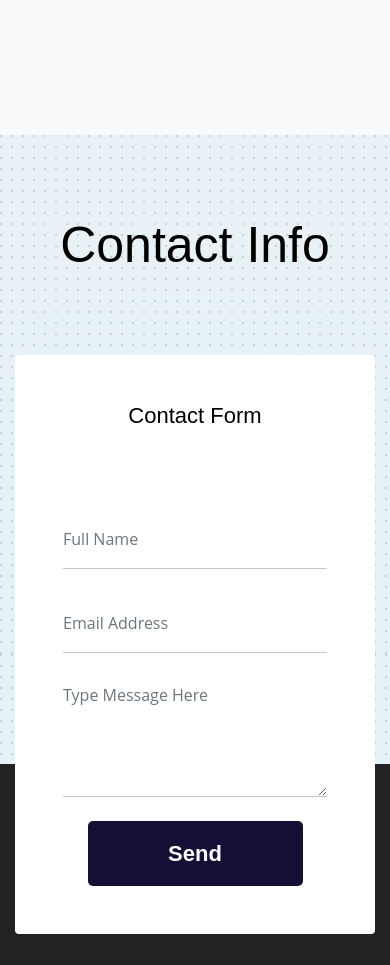
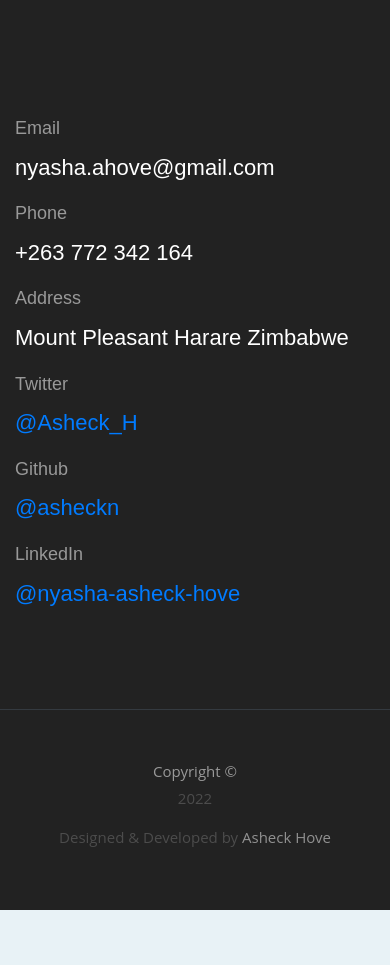
Before and after one commit to asheckn/asheckn.github.io, a website: page portfolio.html in a window 390 px wide. Shown: the part 2020-2985 px from the top of the page. After the commit the page ends 2930 px from the top, so only its background shows below. Drawn offline with Linux system fonts and the light colour scheme.

Commit message:
removed contacts added new row under get in touch changed picture

```diff
--- a/footer.html
+++ b/footer.html
@@ -16,6 +16,24 @@
                     <p class="text-white paragraph-lg font-secondary">Mount Pleasant Harare Zimbabwe</p>
                 </div>
             </div>
+            <div class="row">
+                <div class="col-md-4">
+                    <h5 class="text-light">Twitter</h5>
+                    <p class="text-white paragraph-lg font-secondary">
+                        <a href="https://twitter.com/Asheck_H">
+                            @Asheck_H
+                        </a>
+                        </p>
+                </div>
+                <div class="col-md-4">
+                    <h5 class="text-light">Github</h5>
+                    <p class="text-white paragraph-lg font-secondary"><a href="https://github.com/asheckn">@asheckn</a></p>
+                </div>
+                <div class="col-md-4">
+                    <h5 class="text-light">LinkedIn</h5>
+                    <p class="text-white paragraph-lg font-secondary"><a href="https://www.linkedin.com/in/nyasha-asheck-hove/">@nyasha-asheck-hove</a></p>
+                </div>
+            </div>
         </div>
     </div>
     <div class="border-top text-center border-dark py-5">
--- a/header.html
+++ b/header.html
@@ -20,9 +20,9 @@
                 <li class="nav-item">
                     <a class="nav-link" href="portfolio.html">Portfolio</a>
                 </li>
-                <li class="nav-item">
-                    <a class="nav-link" href="contact.html">Contact</a>
-                </li>
+<!--                <li class="nav-item">-->
+<!--                    <a class="nav-link" href="contact.html">Contact</a>-->
+<!--                </li>-->
             </ul>
         </div>
     </nav>
--- a/portfolio.html
+++ b/portfolio.html
@@ -178,36 +178,37 @@
           </div>
         </div>
       </div>
-      <div class="col-lg-4 col-6 mb-4 shuffle-item" data-groups="[&quot;branding&quot;]">
-        <div class="position-relative rounded hover-wrapper">
-          <img src="images/portfolio/item-1.png" alt="portfolio-image" class="img-fluid rounded w-100 d-block">
-          <div class="hover-overlay">
-            <div class="hover-content">
-              <a class="btn btn-light btn-sm" href="#!">view project</a>
-            </div>
-          </div>
-        </div>
-      </div>
-      <div class="col-lg-4 col-6 mb-4 shuffle-item" data-groups="[&quot;design&quot;,&quot;illustration&quot;,&quot;branding&quot;]">
-        <div class="position-relative rounded hover-wrapper">
-          <img src="images/portfolio/item-3.png" alt="portfolio-image" class="img-fluid rounded w-100 d-block">
-          <div class="hover-overlay">
-            <div class="hover-content">
-              <a class="btn btn-light btn-sm" href="#!">view project</a>
-            </div>
-          </div>
-        </div>
-      </div>
-      <div class="col-lg-4 col-6 mb-4 shuffle-item illustration" data-groups="[&quot;illustration&quot;]">
-        <div class="position-relative rounded hover-wrapper">
-          <img src="images/portfolio/item-7.png" alt="portfolio-image" class="img-fluid rounded w-100 d-block">
-          <div class="hover-overlay">
-            <div class="hover-content">
-              <a class="btn btn-light btn-sm" href="#!">view project</a>
-            </div>
-          </div>
-        </div>
-      </div>
+
+<!--      <div class="col-lg-4 col-6 mb-4 shuffle-item" data-groups="[&quot;branding&quot;]">-->
+<!--        <div class="position-relative rounded hover-wrapper">-->
+<!--          <img src="images/portfolio/item-1.png" alt="portfolio-image" class="img-fluid rounded w-100 d-block">-->
+<!--          <div class="hover-overlay">-->
+<!--            <div class="hover-content">-->
+<!--              <a class="btn btn-light btn-sm" href="#!">view project</a>-->
+<!--            </div>-->
+<!--          </div>-->
+<!--        </div>-->
+<!--      </div>-->
+<!--      <div class="col-lg-4 col-6 mb-4 shuffle-item" data-groups="[&quot;design&quot;,&quot;illustration&quot;,&quot;branding&quot;]">-->
+<!--        <div class="position-relative rounded hover-wrapper">-->
+<!--          <img src="images/portfolio/item-3.png" alt="portfolio-image" class="img-fluid rounded w-100 d-block">-->
+<!--          <div class="hover-overlay">-->
+<!--            <div class="hover-content">-->
+<!--              <a class="btn btn-light btn-sm" href="#!">view project</a>-->
+<!--            </div>-->
+<!--          </div>-->
+<!--        </div>-->
+<!--      </div>-->
+<!--      <div class="col-lg-4 col-6 mb-4 shuffle-item illustration" data-groups="[&quot;illustration&quot;]">-->
+<!--        <div class="position-relative rounded hover-wrapper">-->
+<!--          <img src="images/portfolio/item-7.png" alt="portfolio-image" class="img-fluid rounded w-100 d-block">-->
+<!--          <div class="hover-overlay">-->
+<!--            <div class="hover-content">-->
+<!--              <a class="btn btn-light btn-sm" href="#!">view project</a>-->
+<!--            </div>-->
+<!--          </div>-->
+<!--        </div>-->
+<!--      </div>-->
     </div>
   </div>
 </section>
@@ -251,37 +252,37 @@
 </section>
 <!-- /clients -->
 
-<!-- contact -->
-<section class="section section-on-footer" data-background="images/backgrounds/bg-dots.png">
-  <div class="container">
-    <div class="row">
-      <div class="col-12 text-center">
-        <h2 class="section-title">Contact Info</h2>
-      </div>
-      <div class="col-lg-8 mx-auto">
-        <div class="bg-white rounded text-center p-5 shadow-down">
-          <h4 class="mb-80">Contact Form</h4>
-          <form action="#" class="row">
-            <div class="col-md-6">
-              <input type="text" id="name" name="name" placeholder="Full Name" class="form-control px-0 mb-4" required>
-            </div>
-            <div class="col-md-6">
-              <input type="email" id="email" name="email" placeholder="Email Address" class="form-control px-0 mb-4" required>
-            </div>
-            <div class="col-12">
-              <textarea name="message" id="message" class="form-control px-0 mb-4"
-                placeholder="Type Message Here" required></textarea>
-            </div>
-            <div class="col-lg-6 col-10 mx-auto">
-              <button class="btn btn-primary w-100">send</button>
-            </div>
-          </form>
-        </div>
-      </div>
-    </div>
-  </div>
-</section>
-<!-- /contact -->
+<!--&lt;!&ndash; contact &ndash;&gt;-->
+<!--<section class="section section-on-footer" data-background="images/backgrounds/bg-dots.png">-->
+<!--  <div class="container">-->
+<!--    <div class="row">-->
+<!--      <div class="col-12 text-center">-->
+<!--        <h2 class="section-title">Contact Info</h2>-->
+<!--      </div>-->
+<!--      <div class="col-lg-8 mx-auto">-->
+<!--        <div class="bg-white rounded text-center p-5 shadow-down">-->
+<!--          <h4 class="mb-80">Contact Form</h4>-->
+<!--          <form action="#" class="row">-->
+<!--            <div class="col-md-6">-->
+<!--              <input type="text" id="name" name="name" placeholder="Full Name" class="form-control px-0 mb-4" required>-->
+<!--            </div>-->
+<!--            <div class="col-md-6">-->
+<!--              <input type="email" id="email" name="email" placeholder="Email Address" class="form-control px-0 mb-4" required>-->
+<!--            </div>-->
+<!--            <div class="col-12">-->
+<!--              <textarea name="message" id="message" class="form-control px-0 mb-4"-->
+<!--                placeholder="Type Message Here" required></textarea>-->
+<!--            </div>-->
+<!--            <div class="col-lg-6 col-10 mx-auto">-->
+<!--              <button class="btn btn-primary w-100">send</button>-->
+<!--            </div>-->
+<!--          </form>-->
+<!--        </div>-->
+<!--      </div>-->
+<!--    </div>-->
+<!--  </div>-->
+<!--</section>-->
+<!--&lt;!&ndash; /contact &ndash;&gt;-->
 
 <!-- footer -->
 <div id="footer"></div>
```
Also changed, not shown: about.html (+32 -32 lines), index.html (+31 -31 lines), images/about/author-1.png (renamed from images/about/author.png), images/about/author.jpg.
